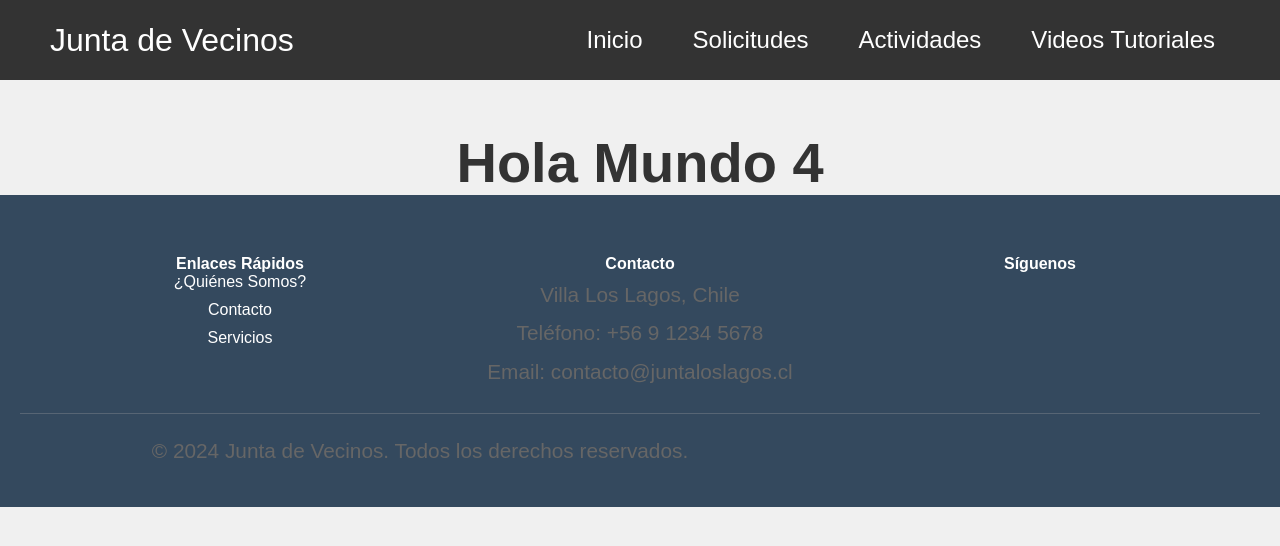
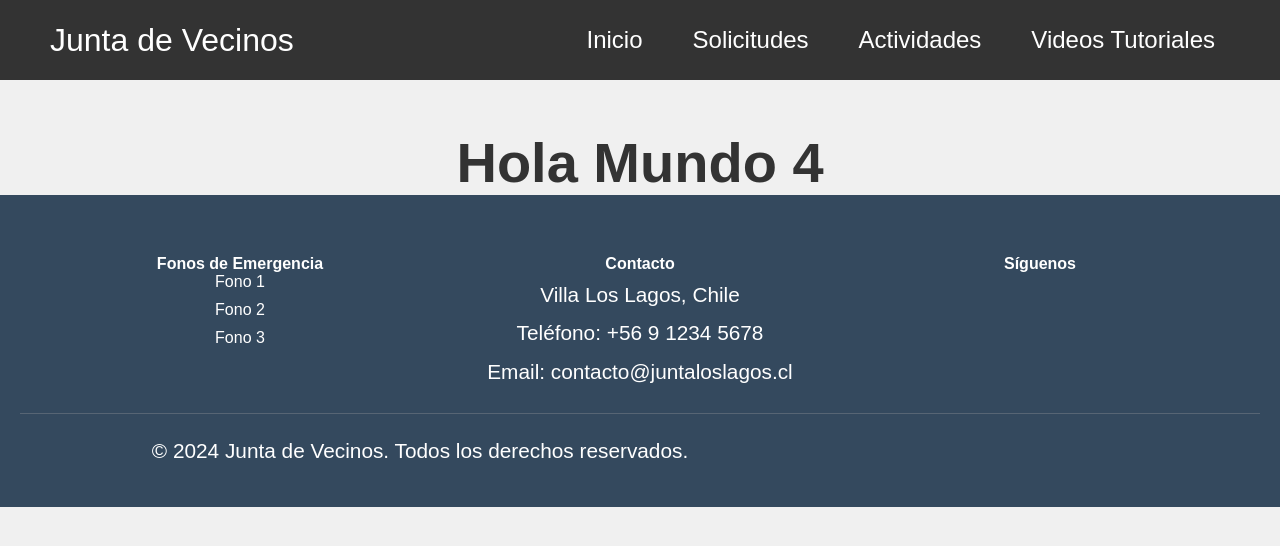
Before and after one commit to Benjamin1106/Proyeco-Portafolio, a React (Vite) app: page /contact in a window 1280 px wide. Shown: the top 546 px of the page. Built offline with nearby package versions, Linux system fonts and the light colour scheme.

Commit message:
footer v2

```diff
--- a/src/Componentes/footer.css
+++ b/src/Componentes/footer.css
@@ -74,3 +74,6 @@
       margin: 5px;
     }
   }
+  .test{
+    color: white;
+  }
--- a/src/Componentes/footer.tsx
+++ b/src/Componentes/footer.tsx
@@ -6,18 +6,18 @@ const Footer: React.FC = () => {
     <footer className="footer">
       <div className="footer-content">
         <div className="footer-section footer-links">
-          <h4>Enlaces Rápidos</h4>
+          <h4>Fonos de Emergencia </h4>
           <ul>
-            <li><a href="#about">¿Quiénes Somos?</a></li>
-            <li><a href="#contact">Contacto</a></li>
-            <li><a href="#services">Servicios</a></li>
+            <li>Fono 1</li>
+            <li>Fono 2</li>
+            <li>Fono 3</li>
           </ul>
         </div>
         <div className="footer-section footer-contact">
           <h4>Contacto</h4>
-          <p>Villa Los Lagos, Chile</p>
-          <p>Teléfono: +56 9 1234 5678</p>
-          <p>Email: contacto@juntaloslagos.cl</p>
+          <p className='test'>Villa Los Lagos, Chile</p>
+          <p className='test'>Teléfono: +56 9 1234 5678</p>
+          <p className='test'>Email: contacto@juntaloslagos.cl</p>
         </div>
         <div className="footer-section footer-social">
           <h4>Síguenos</h4>
@@ -27,7 +27,7 @@ const Footer: React.FC = () => {
         </div>
       </div>
       <div className="footer-bottom">
-        <p>&copy; 2024 Junta de Vecinos. Todos los derechos reservados.</p>
+        <p className='test'>&copy; 2024 Junta de Vecinos. Todos los derechos reservados.</p>
       </div>
     </footer>
   );
```
